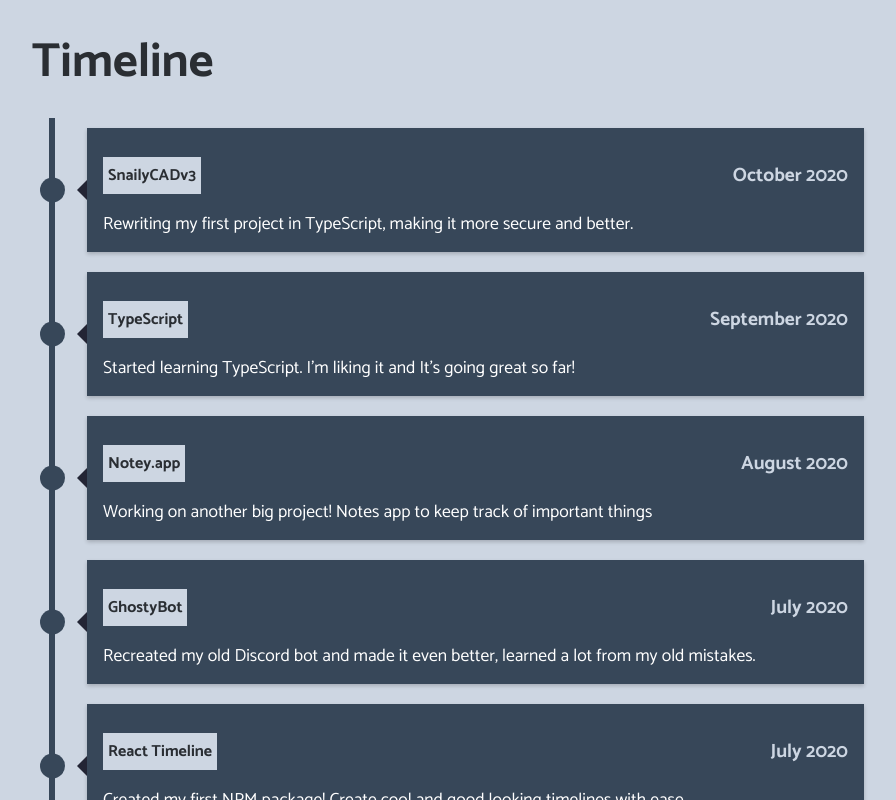
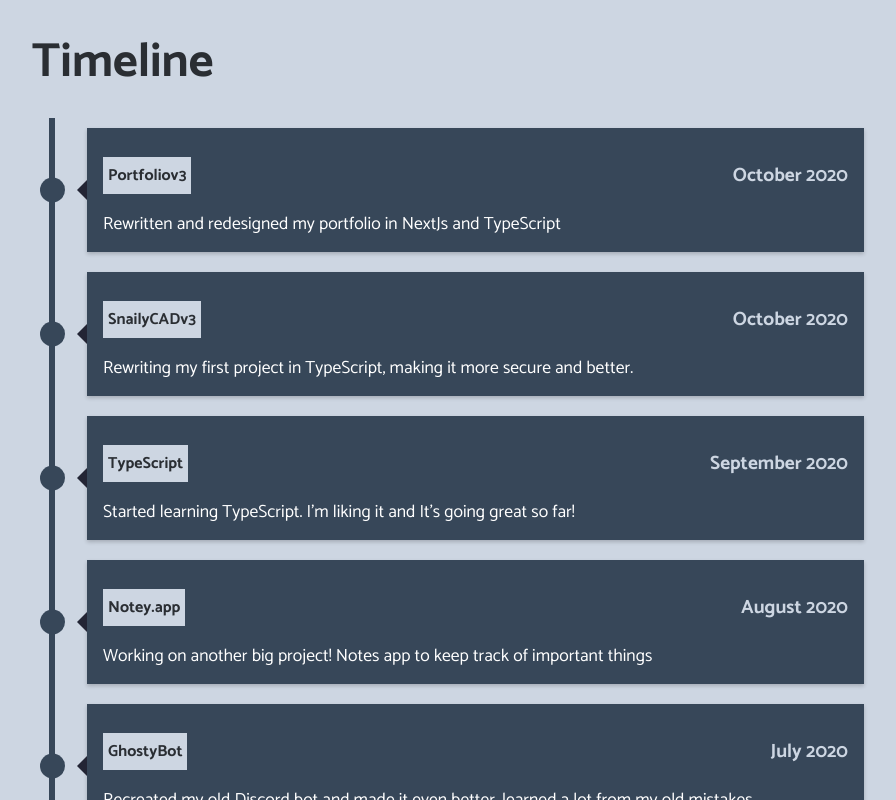
Before and after one commit to pzk3/casperiv.dev, a Next.js app: page / in a window 1280 px wide. Shown: the part 1280-2080 px from the top of the page, without its empty margins (192-1088 px from the left). Built offline with nearby package versions, Linux system fonts and the light colour scheme.

Commit message:
Update timeline.ts

```diff
--- a/data/timeline.ts
+++ b/data/timeline.ts
@@ -1,6 +1,13 @@
 import TimelineItem from "../interfaces/Timeline";
 
 const timeline: TimelineItem[] = [
+  {
+    date: "October 2020",
+    title: "Portfoliov3",
+    text: "Rewritten and redesigned my portfolio in NextJs and TypeScript",
+    side: "right",
+    url: "https://github.com/dev-caspertheghost/caspertheghost.me",
+  },
   {
     date: "October 2020",
     title: "SnailyCADv3",
```
Also changed, not shown: 1 other file (tests, documents, lock files or other folders).
